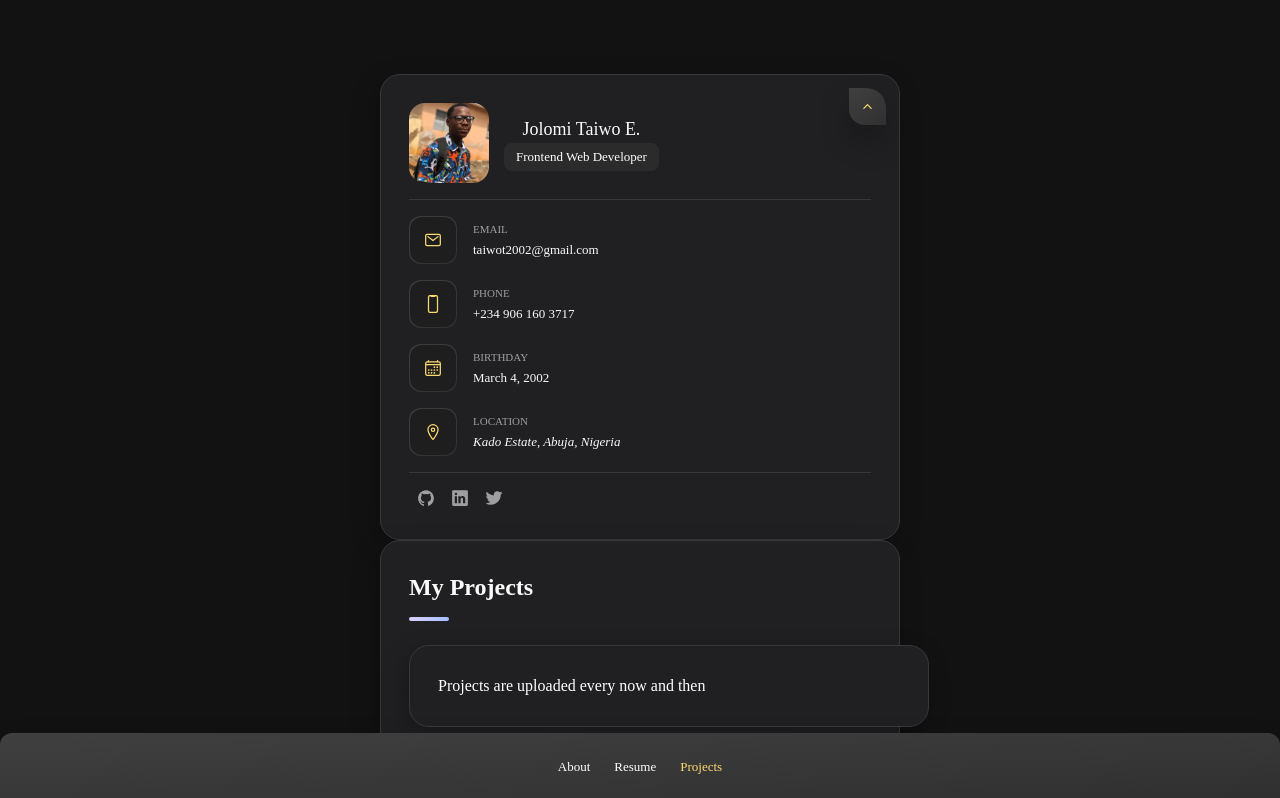
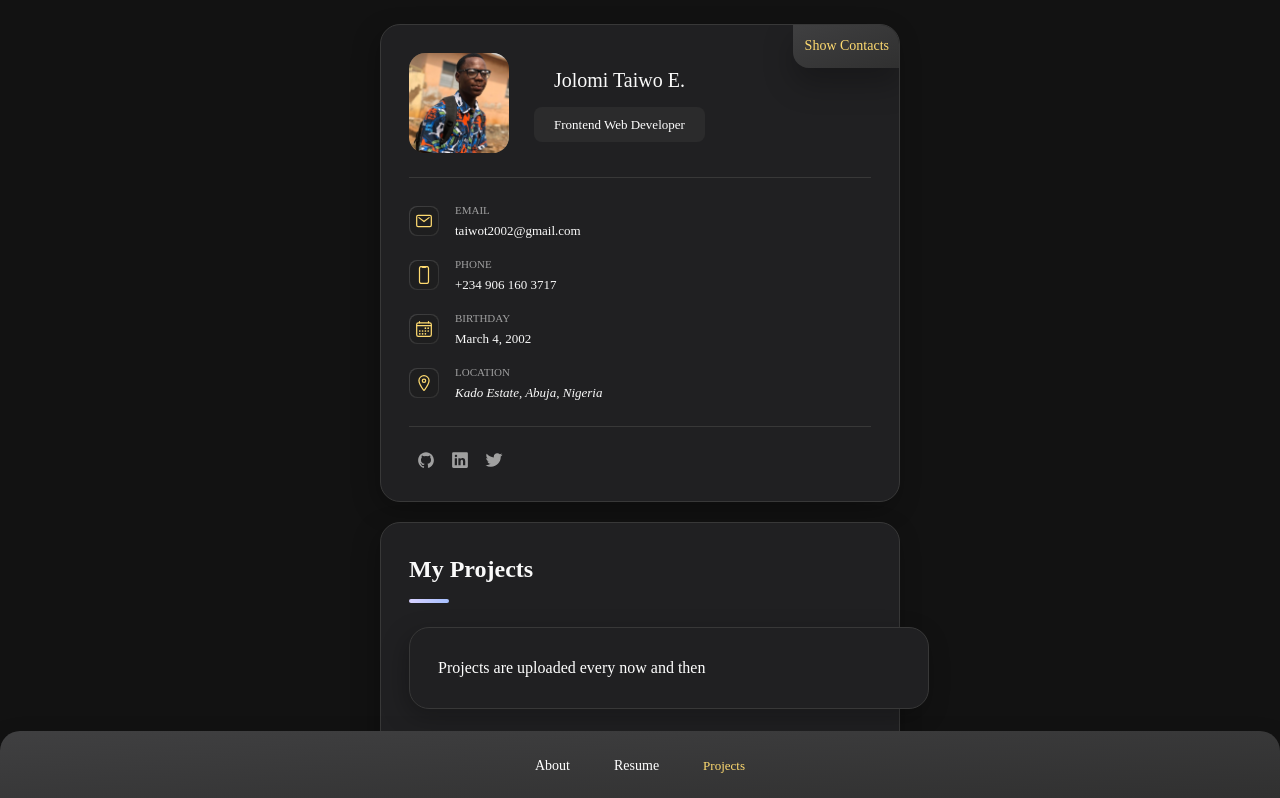
Before and after one commit to JolomiTee/JolomiTee-s-Portfolio, a React (Vite) app: page /projects in a window 1280 px wide. Shown: the top 798 px of the page. Built offline with nearby package versions, Linux system fonts and the light colour scheme.

Commit message:
Responsiveness at 580px screens for about page

```diff
--- a/src/App.jsx
+++ b/src/App.jsx
@@ -13,7 +13,7 @@ import ScrollToTop from './components/ScrollToTop'
 function App() {
 
   return (
-    <div className="App mb-20 md:mt-[60px] md:mb-24">
+    <div className="App mb-20 md:mt-[10px] md:mb-20">
 
         <BrowserRouter>
         <ScrollToTop />
--- a/src/components/About.jsx
+++ b/src/components/About.jsx
@@ -13,7 +13,7 @@ const About = () => {
             </header>
 
             <section className="about-text text-light-gray text-fs-6 font-fw-300 leading-[1.6]">
-                <p className='mb-4'>
+                <p className='mb-4 md:mb-6'>
                     A guy interested in the subtle art of transforming and translating designs to working, multifunctional and amazing websites by sitting in front of a screen all day long... clacking at a an RGB keyboard with a long key travel distance.
                 </p>
             </section>
--- a/src/components/Navbar.jsx
+++ b/src/components/Navbar.jsx
@@ -19,14 +19,14 @@ const links = [
 
 const Navbar = () => {
   return (
-    <nav className='navbar fixed bottom-0 left-0 w-full bg-gradient-onyx rounded-tl-xl rounded-tr-xl shadow-2 z-[5] bg-navbar backdrop-blur-navbar'>
-        <ul className='navbar-list flex flex-wrap justify-center items-center py-1 px-3'>
+    <nav className='navbar fixed bottom-0 left-0 w-full bg-gradient-onyx rounded-tl-xl rounded-tr-xl shadow-2 z-[5] bg-navbar backdrop-blur-navbar md:rounded-tl-[20px] md:rounded-tr-[20px]'>
+        <ul className='navbar-list flex flex-wrap justify-center items-center py-1 px-3 md:gap-5'>
             {
                 links.map((link, index) => (
                     <li key={index} className='navbar-item text-fs-7 py-5 px-3 transition-1'>
                         <NavLink
                             to={link.link}
-                            className={({ isActive }) => (isActive ? 'text-orange-yellow-crayola' : 'navbar-link text-white-1 hover:text-light-gray-70')}
+                            className={({ isActive }) => (isActive ? 'text-orange-yellow-crayola' : 'navbar-link text-white-1 hover:text-light-gray-70 md:text-fs-6')}
                         >
                             {link.route}
                         </NavLink>
--- a/src/components/Sidebar.jsx
+++ b/src/components/Sidebar.jsx
@@ -11,34 +11,36 @@ const Sidebar = () => {
     }
 
   return (
-    <aside className={`sidebar mb-4 overflow-hidden transition-2 ${navOpen ? 'max-h-[660px]' : 'max-h-[112px]'}`}>
-        <div className="sidebar-info relative flex justify-start items-center gap-[15px]">
+    <aside className={`sidebar mb-4 overflow-hidden transition-2 ${navOpen ? 'max-h-[660px]' : 'max-h-[112px]'} md:mb-[20px]`}>
+
+        <div className="sidebar-info relative flex justify-start items-center gap-[15px] md:gap-[25px]">
+
             <figure className="avatar-box bg-gradient-onyx rounded-2xl">
-                <img src={ProfilePhoto} alt="Jolomi Taiwo" width="80" className='rounded-2xl'/>
+                <img src={ProfilePhoto} alt="Jolomi Taiwo" width="80" className='rounded-2xl md:w-[100px]'/>
             </figure>
             <div className="info-content">
-                <h1 className="name text-white-2 text-fs-2 font-fw-500 text-center" title="Jolomi Taiwo">Jolomi Taiwo E.</h1>
-                <p className="title text-white-1 bg-onyx text-fs-7 font-fw-300 w-full px-3 py-1 rounded-lg">Frontend Web Developer</p>
+                <h1 className="name text-white-2 text-fs-2 font-fw-500 text-center md:mb-3 md:text-[20px]" title="Jolomi Taiwo">Jolomi Taiwo E.</h1>
+                <p className="title text-white-1 bg-onyx text-fs-7 font-fw-300 w-full px-3 py-1 rounded-lg md:px-5 md:py-2">Frontend Web Developer</p>
             </div>
 
             <button
                 onClick={toggleSideBar}
                 type="button"
-                className="info-more-btn rounded-tr-[20px] rounded-bl-2xl absolute top-[-15px] right-[-15px] text-fs-7 text-orange-yellow-crayola bg-gradient-onyx p-3 shadow-2 transition-2 z-[1] before:absolute before:inset-[1px] before:rounded-inherit before:bg-gradient-jet before:transition-1 before:z-[1] hover:bg-gradient-yellow-1 focus:bg-gradient-yellow-1 hover:before:bg-gradient-yellow-2 focus:before:bg-gradient-yellow-2"
+                className="info-more-btn rounded-tr-[20px] rounded-bl-2xl absolute top-[-15px] right-[-15px] text-fs-7 text-orange-yellow-crayola bg-gradient-onyx p-3 shadow-2 transition-2 z-[1] before:absolute before:inset-[1px] before:rounded-inherit before:bg-gradient-jet before:transition-1 before:z-[1] hover:bg-gradient-yellow-1 focus:bg-gradient-yellow-1 hover:before:bg-gradient-yellow-2 focus:before:bg-gradient-yellow-2 md:top-[-30px] md:right-[-30px]"
                 data-sidebar-btn
             >
-                <span className='hidden'>Show Contacts</span>
+                <span className='hidden md:block md:text-fs-6'>Show Contacts</span>
                 <ion-icon name={navOpen ? 'chevron-up' : 'chevron-down'}></ion-icon>
             </button>
         </div>
 
         <div className={`sidebar-info_more transition-2 ${navOpen? 'opacity-100 visible' : 'opacity-0 invisible'}`}>
 
-            <div className="separator"></div>
+            <div className="separator md:my-6"></div>
 
             <Info />
 
-            <div className="separator"></div>
+            <div className="separator md:my-6"></div>
 
             <SocialList />
 
--- a/src/components/about/MyClients.jsx
+++ b/src/components/about/MyClients.jsx
@@ -24,13 +24,14 @@ const MyClients = () => {
   return (
     <section className="clients mb-4">
         <h3 className="h3 clients-title flex gap-1">I <span className='lowercase'>have worked as a developer at</span></h3>
+        {/* overflow-x-auto scroll-smooth overscroll-contain snap-mandatory scroll-p-6 md:gap-10 md:my-0 md:mx-[-30px] md:p-11 md:scroll-ps-[45x] */}
 
-        <ul className="client-list has-scrollbar flex justify-start items-start gap-5 my-0 mx-[-15px] p-6 overflow-x-auto scroll-smooth overscroll-contain snap-mandatory scroll-p-6">
+        <ul className="client-list has-scrollbar flex justify-center items-start gap-5 my-0 mx-[-15px] p-6 flex-wrap md:my-0 md:mx-[-30px] md:p-11">
             {
                 info.map((items, index) => (
                     <li key={index} className="client-items min-h-[50%] snap-start">
                         <a href={items.link} target="_blank" title={items.name} rel='noopener'>
-                            <img src={items.img} alt={items.name} width="150" className='rounded-[15px]'/>
+                            <img src={items.img} alt={items.name}  className='rounded-[15px] w-[100px]'/>
                         </a>
                     </li>
                 ))
--- a/src/components/about/Testimonial.jsx
+++ b/src/components/about/Testimonial.jsx
@@ -36,22 +36,22 @@ const Testimonial = () => {
   return (
     <section className="testimonials mb-10">
 
-        <h3 className="h3 testimonials-title mb-5 flex gap-1">People I<span className="lowercase">have worked with</span></h3>
+        <h3 className="h3 testimonials-title mb-5 flex gap-1 md:mb-6">People I<span className="lowercase">have worked with</span></h3>
 
-        <ul className="testimonials-list flex justify-start items-start gap-[15px] my-0 mx-[-15px] pb-[35px] pt-7 px-3  has-scrollbar">
+        <ul className="testimonials-list flex justify-start items-start gap-[15px] my-0 mx-[-15px] pb-[35px] pt-7 px-3 has-scrollbar md:gap-8 md:my-0 md:mx-[-25px]">
             {
                 info.map((items, index) => (
                     <li key={index} className="testimonials-item min-w-full snap-center">
-                            <div className="content-card" data-testimonials-item>
+                            <div className="content-card md:p-8 md:pt-5" data-testimonials-item>
 
                                 <figure className="testimonials-avatar-box bg-gradient-onyx rounded-[14px] shadow-1 absolute top-[-25px] left-5">
-                                    <img src={items.img} alt={items.alt} width="60" data-testimonials-avatar />
+                                    <img src={items.img} alt={items.alt} className='w-[60px] md:w-[80px]' data-testimonials-avatar />
                                 </figure>
 
-                                <h4 className="h4 testimonials-item-title mb-3" data-testimonials-title>
+                                <h4 className="h4 testimonials-item-title mb-3 md:ml-24" data-testimonials-title>
                                     {items.name}
                                 </h4>
-                                <div className="testimonials-text text-light-gray text-fs-6 font-fw-300 leading-[1.6] line-clamp-4" data-testimonials-text>
+                                <div className="testimonials-text text-light-gray text-fs-6 font-fw-300 leading-[1.6] line-clamp-4 md:line-clamp-2" data-testimonials-text>
                                     <p>
                                         {items.text}
                                     </p>
--- a/src/index.css
+++ b/src/index.css
@@ -44,13 +44,13 @@
 
 /* REUSED STYLE */
 .sidebar, article{
-    @apply bg-eerie-black-2 border border-solid border-jet shadow-1 rounded-[20px] p-[15px] z-[1] transition-2;
+    @apply bg-eerie-black-2 border border-solid border-jet shadow-1 rounded-[20px] p-[15px] z-[1] transition-2 md:w-[520px] md:m-auto md:p-7;
 }
 .separator{
     @apply w-full h-[1px] bg-jet my-4 mx-0;
 }
 .icon-box{
-    @apply bg-gradient-onyx text-fs-4 text-orange-yellow-crayola relative;
+    @apply bg-gradient-onyx text-fs-4 text-orange-yellow-crayola relative md:w-12 md:h-12 md:rounded-xl md:text-fs-2;
     width: 30px;
     height: 30px;
     border-radius: 8px;
@@ -87,12 +87,12 @@ article.active{
 .h5{@apply text-fs-5 font-fw-500;}
 
 .article-title{
-    @apply relative pb-2 mb-6;
+    @apply relative pb-2 mb-6 md:font-fw-600 md:pb-4;
 }
 .article-title::after{
     content: "";
     animation: change ease 10s infinite;
-    @apply absolute bottom-0 left-0 w-[30px] h-[3px] bg-gradient-yellow rounded-[3px];
+    @apply absolute bottom-0 left-0 w-[30px] h-[3px] bg-gradient-yellow rounded-[3px] md:w-10 md:h-1;
 }
 @keyframes change {
     0% {
@@ -226,16 +226,10 @@ article.active{
 
 
 /* 580px screens */
-.sidebar, article{
-    @apply md:w-[520px] md:m-auto md:p-7
+@media (min-width: 580px){
+    .info-more-btn ion-icon{ display: none;}
+    .testimonials-avatar-box{
+        transform: translate(5px,-5px);
+        border-radius: 20px;
+    }
 }
-.article-title{
-    @apply md:font-fw-600 md:pb-4
-}
-.article-title::after{
-    @apply md:w-10 md:h-1
-}
-
-.icon-box{
-    @apply md:w-12 md:h-12 md:rounded-xl md:text-fs-2
-}
```
Also changed, not shown: src/components/about/Services.jsx (+7 -7 lines), src/components/about/TestimonialModal.jsx (+6 -6 lines).
